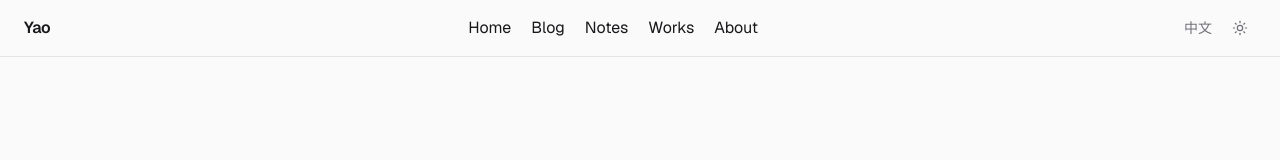
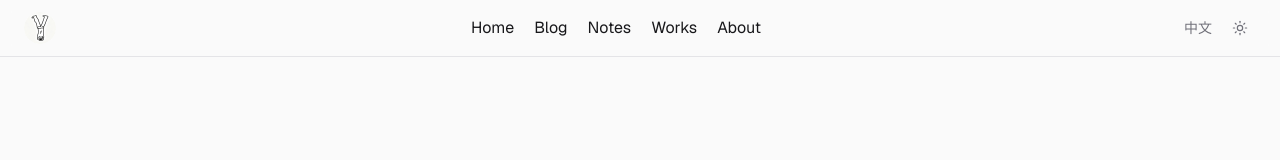
Before and after one commit to TTANF1/yao.me, a Next.js app: page /en in a window 1280 px wide. Shown: the top 160 px of the page. Built offline with nearby package versions, Linux system fonts and the light colour scheme; no server answers.

Commit message:
feat(header): add logo image to header and improve accessibility

```diff
--- a/components/header.tsx
+++ b/components/header.tsx
@@ -1,6 +1,7 @@
 import { getMessages } from '@/lib/i18n'
 import type { Locale } from '@/lib/locale'
 import { site } from '@/lib/site'
+import Image from 'next/image'
 import Link from 'next/link'
 import { LocaleSwitcher } from './locale-switcher'
 import { NavBar } from './nav-bar'
@@ -22,8 +23,18 @@ export function Header({ locale }: { locale: Locale }) {
       style={{ viewTransitionName: 'site-header' }}
     >
       <div className="mx-auto flex min-h-14 w-full flex-wrap items-center justify-between gap-x-3 gap-y-1 px-6 py-2">
-        <Link href={`/${locale}`} className="shrink-0 font-semibold tracking-tight">
-          {site.name}
+        <Link href={`/${locale}`} className="shrink-0" aria-label={site.name}>
+          <span className="relative block h-8 w-8 overflow-hidden rounded-full">
+            <Image
+              src="/favicon-logo.png"
+              alt={site.name}
+              width={32}
+              height={32}
+              quality={100}
+              sizes="48px"
+              className="h-full w-full object-cover"
+            />
+          </span>
         </Link>
         <NavBar items={nav} />
         <div className="flex shrink-0 items-center gap-1">
--- a/components/theme-toggle.tsx
+++ b/components/theme-toggle.tsx
@@ -58,6 +58,25 @@ export function ThemeToggle({ label }: { label: string }) {
   const unlockTimerRef = useRef<number | null>(null)
   const mounted = useSyncExternalStore(emptySubscribe, isClient, isServer)
 
+  const ghostRef = useRef<HTMLImageElement | null>(null)
+
+  /** 动画期间在 logo 位置盖一个浮层：z-index 高于反相遮罩圆，logo 保持白底不被反相 */
+  const showGhostLogo = () => {
+    const img = document.querySelector<HTMLImageElement>('header a img')
+    if (!img) return
+    const r = img.getBoundingClientRect()
+    const g = document.createElement('img')
+    g.src = img.currentSrc || '/favicon-logo.png'
+    g.alt = ''
+    g.style.cssText = `position:fixed;left:${r.left}px;top:${r.top}px;width:${r.width}px;height:${r.height}px;border-radius:50%;object-fit:cover;z-index:10000;pointer-events:none;`
+    document.body.appendChild(g)
+    ghostRef.current = g
+  }
+  const hideGhostLogo = () => {
+    ghostRef.current?.remove()
+    ghostRef.current = null
+  }
+
   const handleClick = () => {
     if (busyRef.current) return
     const btn = btnRef.current
@@ -69,6 +88,9 @@ export function ThemeToggle({ label }: { label: string }) {
       toggle()
       return
     }
+
+    // 动画期间盖浮层，让 logo 不参与反相（保持白底）
+    showGhostLogo()
 
     const next = theme === 'dark' ? 'light' : 'dark'
     // 按钮中心 = 圆扩散的起点（视口坐标，Portal 后与 fixed 定位同一坐标系）
@@ -146,6 +168,7 @@ export function ThemeToggle({ label }: { label: string }) {
       )
     } catch {
       // 动画不可用时回退为瞬时切换，保证主题切换永不失效
+      hideGhostLogo()
       el.style.display = 'none'
       busyRef.current = false
       toggle()
@@ -159,6 +182,7 @@ export function ThemeToggle({ label }: { label: string }) {
       }
       // 此刻圆已覆盖全屏：同步翻转主题（DOM 即时生效），并同帧隐藏遮罩——无闪烁
       setTheme(next)
+      hideGhostLogo()
       el.style.display = 'none'
       busyRef.current = false
     }
@@ -172,6 +196,7 @@ export function ThemeToggle({ label }: { label: string }) {
         window.clearTimeout(unlockTimerRef.current)
         unlockTimerRef.current = null
       }
+      hideGhostLogo()
       el.style.display = 'none'
       busyRef.current = false
     }
@@ -181,6 +206,7 @@ export function ThemeToggle({ label }: { label: string }) {
       unlockTimerRef.current = null
       if (!completedRef.current) {
         el.getAnimations().forEach((a) => a.cancel())
+        hideGhostLogo()
         el.style.display = 'none'
         busyRef.current = false
         toggle()
```
Also changed, not shown: public/favicon-logo.png (added).
